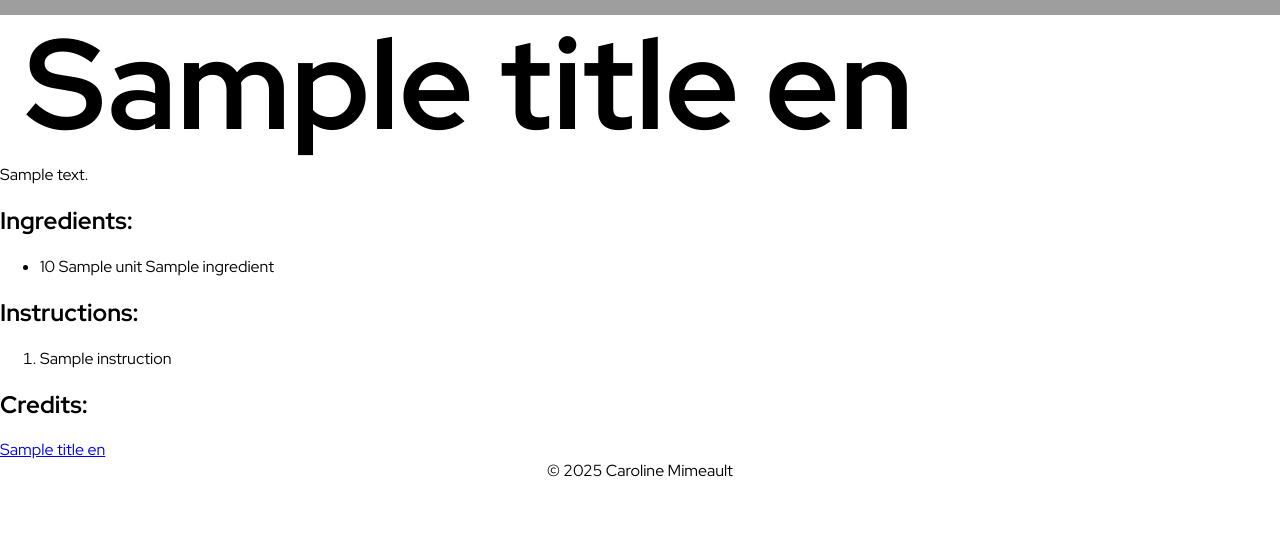
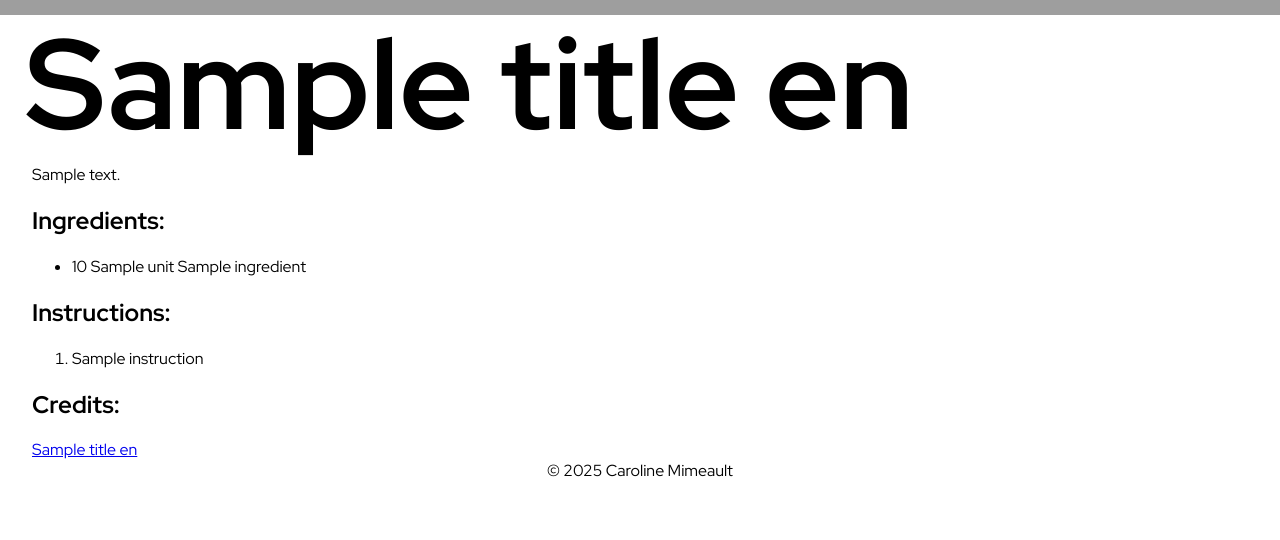
Before and after one commit to caromimo/caromimo.ca, a FastAPI app: template app/templates/recipe.html in a window 1280 px wide. Shown: the part 1115-1655 px from the top of the page. Run offline with FastAPI, Linux system fonts and the light colour scheme; the template is opened without the code that fills it: most values are stand-ins (such as "Sample title", 1, 10 or a date in 2020); grey boxes are pictures that could not be loaded.

Commit message:
adding a new division for the recipe details

```diff
--- a/app/static/styles.css
+++ b/app/static/styles.css
@@ -47,3 +47,7 @@ h1 {
     text-align: center;
     width: 100%;
 }
+
+.all-details {
+    margin: 0 2em 0 2em;
+}
--- a/app/templates/recipe.html
+++ b/app/templates/recipe.html
@@ -5,18 +5,28 @@
 {% block content %}
 
 <img class="miam" src="{{ url_for('static', path=image_path)}}" />
+
 <h1>{{title_en}}</h1>
+
+
+<div class="all-details">
+
     <p>{{description_en}}</p>
+
     <h2>Ingredients: </h2>
     <ul>{% for ingredient in ingredients_en %}
         <li>{{ ingredient["quantity"]}} {{ ingredient["unit"] }} {{ ingredient["ingredient"] }}</li>
         {% endfor %}
     </ul>
+
     <h2>Instructions: </h2>
     <ol>{% for instruction in instructions_en.splitlines() %}
         <li>{{ instruction }}</li>
         {% endfor %}
     </ol>
+
     <h2>Credits:</h2>
     <a href="{{source_en}}">{{title_en}}</a>
+
+</div>
 {% endblock %}
```
Lines whose indentation alone changed are shown as unchanged.
